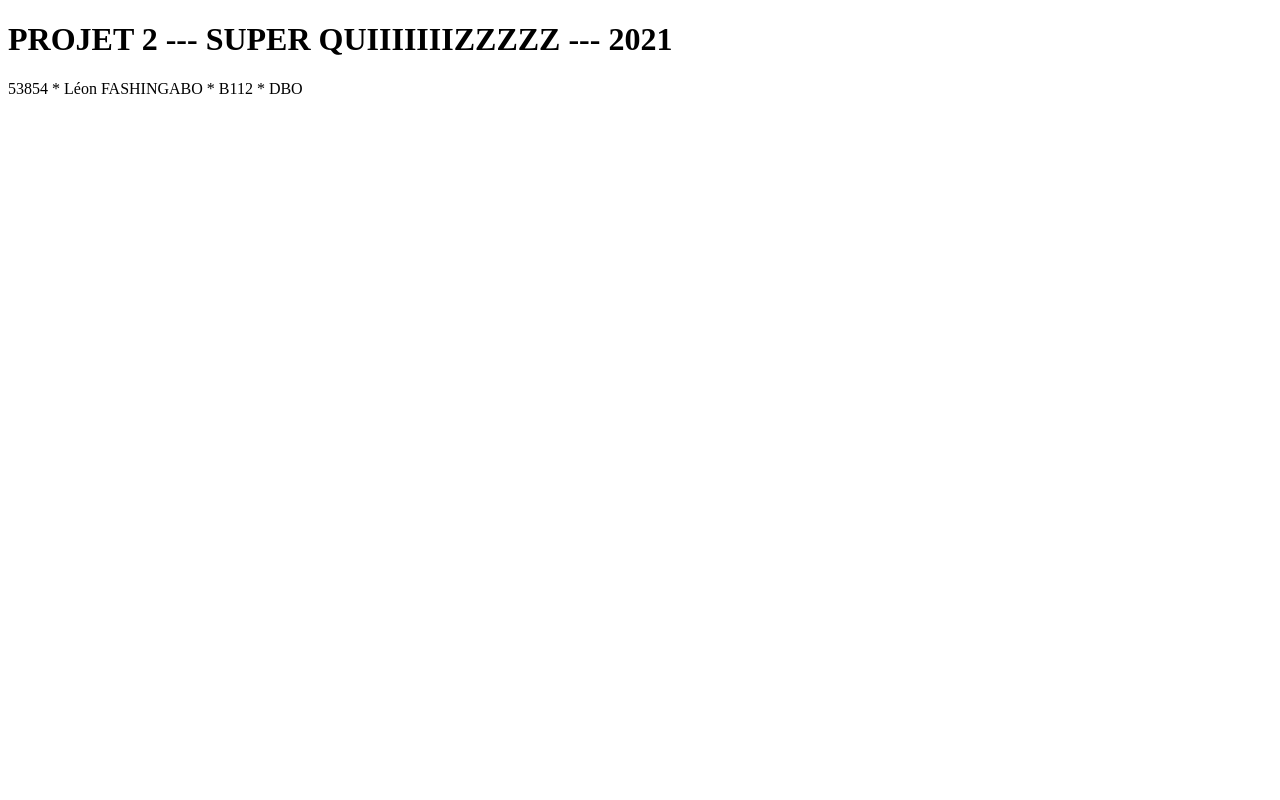
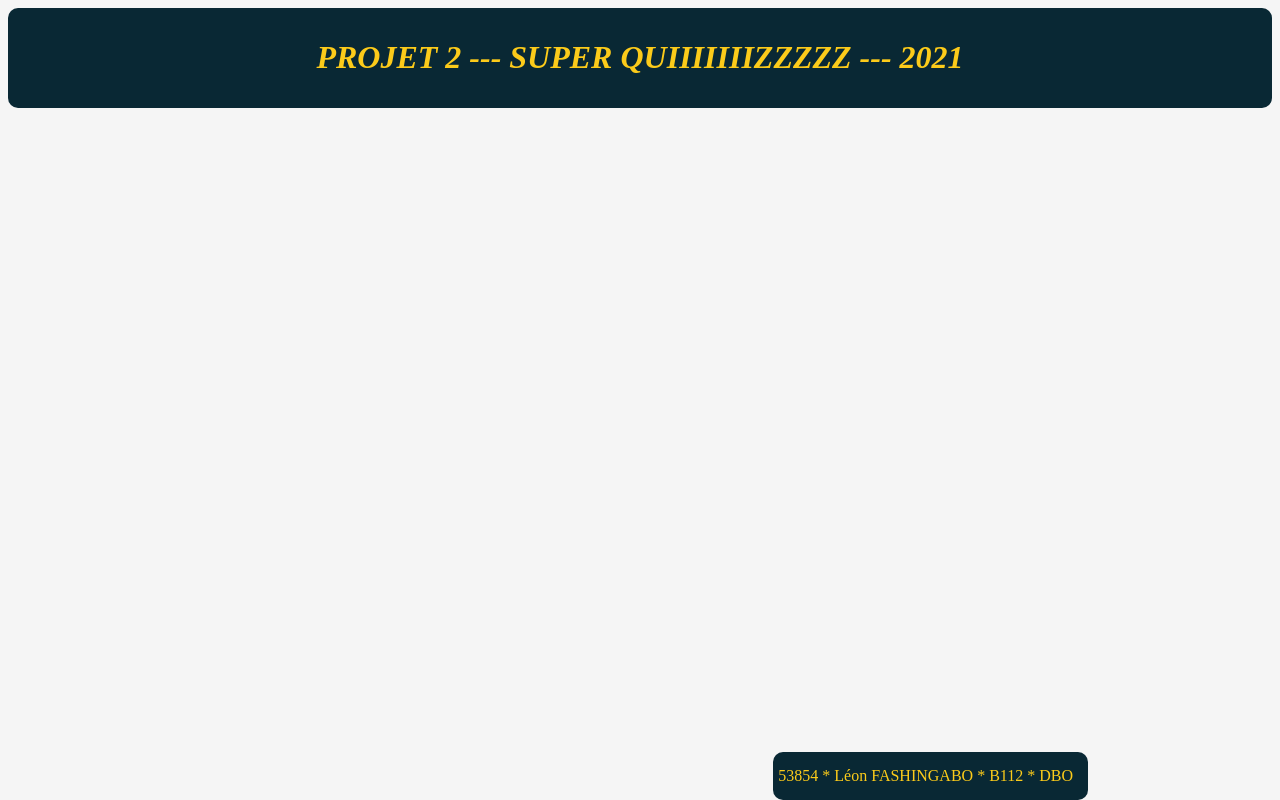
Before and after one commit to FASH-hub/super-quiiiizzz, a plain HTML site: page html/resultats.html in a window 1280 px wide. Drawn offline with Linux system fonts and the light colour scheme.

Commit message:
css added

```diff
--- a/html/resultats.html
+++ b/html/resultats.html
@@ -5,6 +5,7 @@
     <meta charset="UTF-8">
     <meta http-equiv="X-UA-Compatible" content="IE=edge">
     <meta name="viewport" content="width=device-width, initial-scale=1.0">
+    <link rel="stylesheet" href="../style/style.css">
     <title>Resultats</title>
 </head>
 
```
